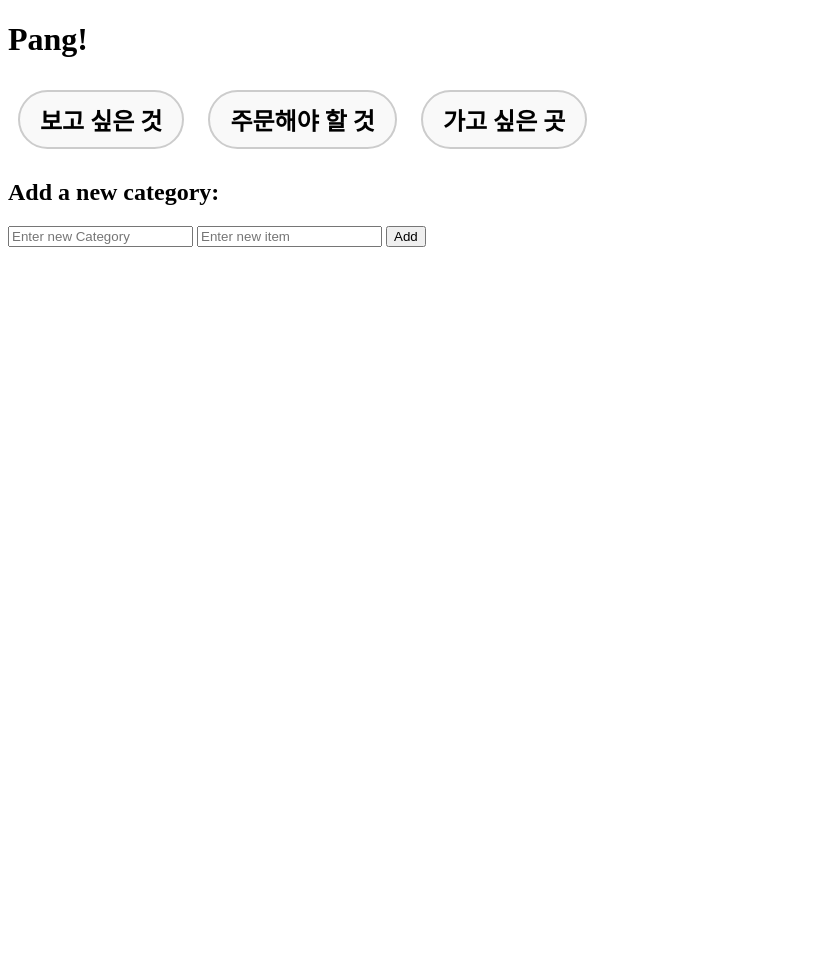
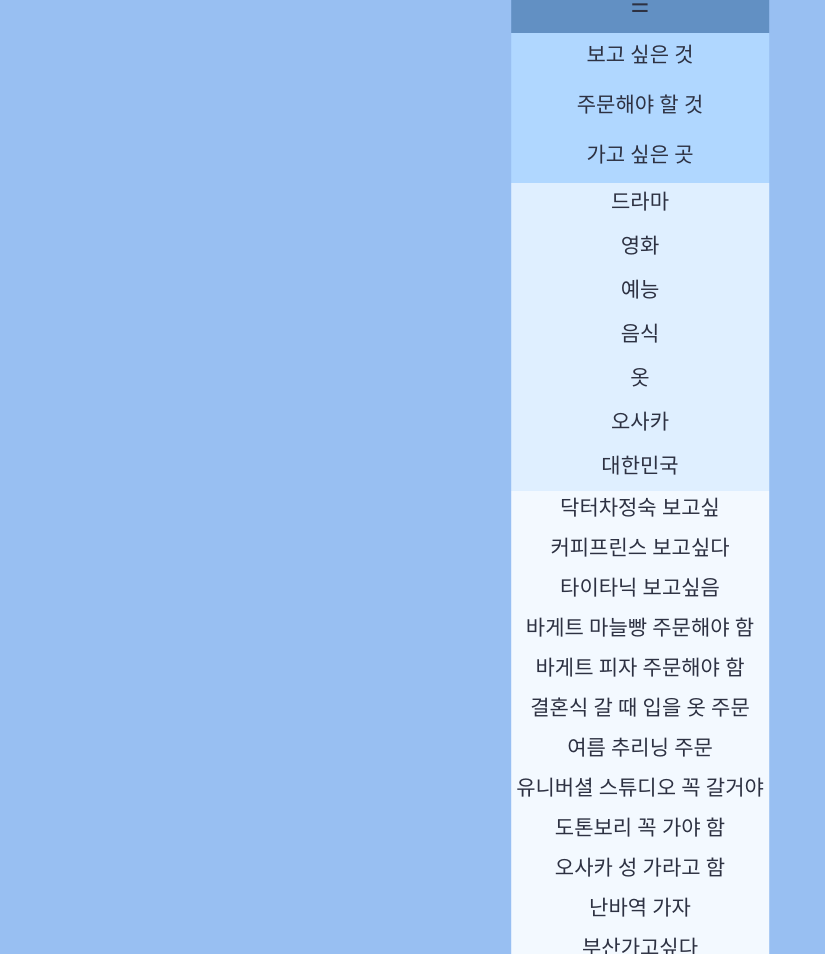
Before and after one commit to Mingguriguri/pang, a Django app: page /pang/show/ in a window 1280 px wide. Shown: the whole page, without its empty margins (0-825 px from the left). Run offline with Django 4.2, Linux system fonts and the light colour scheme; data comes from the database, SQL or seed files in the repository; both versions use the stored data as it was after the commit.

Commit message:
reset database, data & redesign html

```diff
--- a/capstone/capstone/settings.py
+++ b/capstone/capstone/settings.py
@@ -121,6 +121,9 @@
 
 STATIC_URL = "static/"
 
+STATICFILES_DIRS = (
+    os.path.join(BASE_DIR, 'static'),
+)
 # Default primary key field type
 # https://docs.djangoproject.com/en/4.2/ref/settings/#default-auto-field
 
--- a/capstone/pang/apps.py
+++ b/capstone/pang/apps.py
@@ -4,6 +4,3 @@
 class PangConfig(AppConfig):
     default_auto_field = "django.db.models.BigAutoField"
     name = "pang"
-
-    def ready(self):
-        import pang.signals  # signals module을 import 합니다.
--- a/capstone/pang/models.py
+++ b/capstone/pang/models.py
@@ -2,11 +2,13 @@
 
 class Category(models.Model):
     name = models.CharField(max_length=200, unique=True)
-
+    def __str__(self):
+        return self.name
 class SmallCategory(models.Model):
     parent_category = models.ForeignKey(Category, related_name='small', on_delete=models.CASCADE, null=True)
     name = models.CharField(default="", max_length=200)
-
+    def __str__(self):
+        return f"{self.parent_category.name} - {self.name}"
 class Item(models.Model):
     big_category = models.ForeignKey(Category, related_name='items', on_delete=models.CASCADE, null=True)
     small_category = models.ForeignKey(SmallCategory, related_name='items', on_delete=models.CASCADE, null=True)
--- /dev/null
+++ b/capstone/pang/static/pang/pang.css
@@ -0,0 +1,122 @@
+html, body {
+    margin: 0;
+    padding: 0;
+    background-color: #98bff2;
+    font-family: Garamond;
+  }
+.container {
+text-align: center;
+line-height: 48px;
+position: absolute;
+z-index: 3;
+left: 50%;
+top: 50%;
+transform: translateX(-50%) translateY(-50%);
+}
+.elem {
+    text-align: center;
+    line-height: 30px;
+    font-size: 21px;
+    /*position: absolute; */
+    z-index: 3;
+    padding: 10px 15px;
+    transition: background-color 0.2s;
+  }
+.level0 {
+background-color: #6290c3;
+color: #2d3142;
+font-style: bold;
+transition: all 0.5s;
+}
+.level0:hover {
+background-color: #4e739c;
+border-radius: 10px;
+transition: all 0.2s;
+cursor: pointer;
+}
+.level1 {
+    background-color: #b0d7ff;
+    color: #2d3142;
+    transition: all 0.5s;
+    padding: 10px 18px;
+    transition: all 0.2s;
+    /*color: white;
+    background: rgba(0,0,0,0);*/
+}
+.level1:hover {
+    transition: background-color 0.2s, border-radius 0.2s;
+    background-color: #7b96b2;
+    border-radius: 10px;
+    cursor: pointer;
+}
+
+.line {
+    transform-origin: 0 0;
+    position: absolute;
+    border: #adacb5 1px solid;
+    height: 0px;
+    transition: all 0.5s;
+    z-index: 1;
+  }
+
+  .hiddenLevel1 {
+    z-index: 1;
+    top: 50% !important;
+    left: 50% !important;
+    opacity: 0;
+    transform: translateX(-50%) translateY(-50%) rotate(180deg);
+    transition: all 0.5s;
+  }
+  .hiddenLevel1:hover {
+    cursor: auto;
+  }
+  .hiddenLine {
+    /* !important because width was originally set by js */
+    width: 0 !important;
+    border: 0 rgba(0, 0, 0, 0) solid;
+    transition: all 0.4s;
+  }
+
+  .level2 {
+    z-index: 1;
+    white-space: nowrap;
+    color: #2d3142;
+    padding: 7px 8px;
+    background-color: #dfefff;
+    transition: all 0.5s;
+  }
+  .level2:hover {
+    background-color: #80bfff;
+    border-radius: 10px;
+    cursor: pointer;
+    transition: all 0.2s;
+  }
+  .hiddenLevel2 {
+    opacity: 0;
+    transform: rotate(180deg);
+  }
+  .hiddenLevel2:hover {
+    cursor: default;
+  }
+
+  .level3 {
+    z-index: 1;
+    white-space: nowrap;
+    color: #2d3142;
+    padding: 5px 5px;
+    background-color: #f3f9ff;
+    transition: all 0.5s;
+  }
+  .level3:hover {
+    background-color: #c4e0fc;
+    border-radius: 10px;
+    cursor: pointer;
+    transition: all 0.2s;
+  }
+  .hiddenLevel3 {
+    opacity: 0;
+    transform: rotate(180deg);
+  }
+  .hiddenLevel3:hover {
+    cursor: default;
+  }
--- /dev/null
+++ b/capstone/pang/static/pang/pang.js
@@ -0,0 +1,181 @@
+RADIUS_L1 = 150;
+RADIUS_L2 = 130;
+alert("Hi")
+// handle click on center element
+$("#main").click(function() {
+    // collapse all elements attached to a level 1 element
+    for (var i = 0; i < $(".level1").length; i++) {
+        toggle("#elem" + i);
+        for (var small = 0; small < $(".child").length; small++){
+            // only if a child is visible, do a toggle = only collapse
+            if (!$("#elem" + i + "child" + small).hasClass("hiddenLevel2"))
+                toggle("#elem" + i + "child" + small);
+
+            // also collapse all elements attached to a level 2 element
+            for (var sub = 0; sub < $(".subchild").length; sub++) {
+                // only if a subchild is visible, do a toggle = only collapse
+                if (!$("#elem" + i + "child" + small + "subchild" + sub).hasClass("hiddenLevel3"))
+                    toggle("#elem" + i + "child" + small + "subchild" + sub);
+            }
+        }
+    }
+
+    // collapse or expand all elements attached to the main element
+    toggle("#main");
+  });
+
+initialize();
+
+function initialize() {
+  // resize the container to fit the main elements width
+  $(".container").css("width", $("#main").outerWidth() + "px");
+  $(".container").css("height", $("#main").outerHeight() + "px");
+
+  // loop through all level 1 elements
+  for (var i = 0; i < $(".level1").length; i++)
+  {
+      // add click-event to each element
+      $("#elem" + i).click(function(e) {
+        // check if the element has children
+        if ( hasLevel2Children($(this).attr('id').match(/\d+/)[0]) === true ) {
+          // if it does: first collapse all other elements
+          for (var i = 0; i < $(".level1").length; i++) {
+            // if a child is visible, then toggle -> collapse
+            for (var small = 0; small < $(".child").length; small++){
+                if (!$("#elem" + i + "child" + small).hasClass("hiddenLevel2")) {
+                    // do nothing for this current element
+                    if ("elem" + i !== $(this).attr('id'))
+                        toggle("elem" + i + "child" + small);
+                  }
+            }
+
+          }
+          // then toggle this element
+          toggle($(this).attr('id'));
+        } else {
+          // if it does not have children
+          alert($(this).html());
+        }
+      });
+      // put level 1 elements into a circular position relative to the main element
+      centerx = $("#main").outerWidth() / 2;
+      centery = $("#main").outerHeight() / 2;
+      $("#elem" + i).css("left", centerx - RADIUS_L1 * Math.cos((i / $(".level1").length) * 2 * Math.PI + Math.PI / 2) - $("#elem" + i).outerWidth() / 2 + "px");
+      $("#elem" + i).css("top", centery - RADIUS_L1 * Math.sin((i / $(".level1").length) * 2 * Math.PI + Math.PI / 2) - $("#elem" + i).outerHeight() / 2 + "px");
+
+      angle = createLineFromTo("#main", "#elem" + i, "#line" + i);
+      if ( hasLevel2Children(i))
+      {
+        // prepare level 2 items, position them as if they were expanded
+        // so that the lines can be drawn, right after this, they will get collapsed
+        redrawLevel2(i, angle, true);
+        // level 2 items are initially not hidden, so toggle will collapse those elements
+        toggle("elem" + i);
+      }
+  }
+}
+  function createLineFromTo(fromElem, toElem, lineId) {
+    fromTop = $(fromElem).offset().top + $(fromElem).outerHeight() / 2;
+    fromLeft = $(fromElem).offset().left + $(fromElem).outerWidth() / 2;
+    toTop = $(toElem).offset().top + $(toElem).outerHeight() / 2;
+    toLeft = $(toElem).offset().left + $(toElem).outerWidth() / 2;
+    theta = Math.PI - Math.atan2(toTop - fromTop, fromLeft - toLeft);
+    //alert(theta / Math.PI * 180);
+
+    if (!$(lineId).length) {
+      $(fromElem).after("<div class='line lineFrom_" + $(fromElem).attr('id') + "' id='" + lineId.substring(1) + "'></div>");
+    }
+    $(lineId).css("width", Math.sqrt(Math.pow((fromTop - toTop), 2) + Math.pow((fromLeft - toLeft), 2)) + "px");
+
+    $(lineId).css("left", (fromLeft - $("#main").offset().left) + "px");
+    $(lineId).css("top", (fromTop - $("#main").offset().top) + "px");
+    $(lineId).css("transform", "rotate(" + theta + "rad)");
+
+
+    return theta;
+  }
+
+  function toggle(to) {
+    if (to === "#main") {
+      // toggle first level
+      $(".level1").toggleClass("hiddenLevel1");
+      $(".lineFrom_main").toggleClass("hiddenLine");
+    } else {
+      // toggle second level
+      $(".lineFrom_" + to).toggleClass("hiddenLine");
+
+      var i = $("#" + to).attr('id').match(/\d+/)[0];
+      if ($(".elem" + i + "child").hasClass("hiddenLevel2")) {
+        // now expand layer 1 element
+
+        $(".elem" + i + "child").removeClass("hiddenLevel2");
+
+        fromTop = $("#main").offset().top + $("#main").outerHeight() / 2;
+        fromLeft = $("#main").offset().left + $("#main").outerWidth() / 2;
+        toTop = $("#elem" + i).offset().top + $("#elem" + i).outerHeight() / 2;
+        toLeft = $("#elem" + i).offset().left + $("#elem" + i).outerWidth() / 2;
+        angle = Math.PI - Math.atan2(toTop - fromTop, fromLeft - toLeft);
+        redrawLevel2(i, angle, false);
+
+
+      } else {
+        // now collapse layer 1 element
+        for (var j = 0; j < $(".elem" + i + "child").length; j++) {
+          xPos = parseFloat($("#elem" + i).css("left").slice(0, -2)) + $("#elem" + i).outerWidth() / 2;
+          yPos = parseFloat($("#elem" + i).css("top").slice(0, -2)) + $("#elem" + i).outerHeight() / 2;
+          //set the right position
+          xPos -= $("#elem" + i + "child" + j).outerWidth() / 2;
+          yPos -= $("#elem" + i + "child" + j).outerHeight() / 2;
+
+          $(".elem" + i + "child").css("left", xPos + "px");
+          $(".elem" + i + "child").css("top", yPos + "px");
+        }
+        $(".elem" + i + "child").addClass("hiddenLevel2");
+      }
+    }
+  }
+
+  function hasLevel2Children(elemId) {
+    if ($(".level2").length === 0) return false;
+    for (var i = 0; i < $(".level2").length; i++) {
+      if ($(".level2").eq(i).hasClass("elem" + elemId + "child"))
+        return true;
+    }
+    return false;
+  }
+function redrawLevel2(i, angle, preparation) {
+    var j = 0;
+    angle = deg(angle);
+        do {
+          //put sub entry on same position as its parent
+          xPos = parseFloat($("#elem" + i).css("left").slice(0, -2)) + $("#elem" + i).outerWidth() / 2;
+          yPos = parseFloat($("#elem" + i).css("top").slice(0, -2)) + $("#elem" + i).outerHeight() / 2;
+          amount = $(".elem" + i + "child").length;
+          distance = 46 - amount * 3;
+          xPos += Math.cos(rad(angle) + rad((amount - 1) * -distance / 2 + j * distance)) * RADIUS_L2;
+          yPos += Math.sin(rad(angle) + rad((amount - 1) * -distance / 2 + j * distance)) * RADIUS_L2;
+
+          //set the right position
+          xPos -= $("#elem" + i + "child" + j).outerWidth() / 2;
+          yPos -= $("#elem" + i + "child" + j).outerHeight() / 2;
+          $("#elem" + i + "child" + j).css("left", xPos + "px");
+          $("#elem" + i + "child" + j).css("top", yPos + "px");
+
+          if (preparation) {
+            $("#elem" + i + "child" + j).click(function() {
+              // no click for hidden elements!
+              if (!$(this).hasClass("hiddenLevel2"))
+                alert($(this).html());
+            });
+            createLineFromTo("#elem" + i, "#elem" + i + "child" + j, "#line" + i + "child" + j);
+          }
+
+        j++;
+        } while ($("#elem" + i + "child" + j).length !== 0);
+  }
+function rad(degrees) {
+  return degrees * Math.PI / 180;
+};
+function deg(radians) {
+  return radians * 180 / Math.PI;
+};
--- a/capstone/pang/templates/pang/category.html
+++ b/capstone/pang/templates/pang/category.html
@@ -4,20 +4,20 @@
     <h1> Pang! </h1>
 
     {% for category in categories %}
-        <!--<a href="pang/detail/"><h2>{{ category.name }}</h2></a>-->
         <h2 class="data-category-id">
             <a href="{% url 'detail' category.id %}" class="category-link">{{ category.name }}</a>
+            {% for small_category in category.smallcategory_set.all %}
+                <div class="small-category">
+                    <a href="{% url 'small_category_detail' small_category.id %}" class="small-category-link">{{ small_category.name }}</a>
+                    {% for item in small_category.item_set.all %}
+                        <div class="item">
+                            <a href="{% url 'item_detail' item.id %}" class="item-link">{{ item.contents }}</a>
+                        </div>
+                    {% endfor %}
+                </div>
+            {% endfor %}
         </h2>
     {% endfor %}
-
-    <h2>Add a new category: </h2>
-    <form method="POST" action="{% url 'add_category' %}">
-        {% csrf_token %}
-        <input type="text" name="category_name" placeholder="Enter new Category" required>
-        <input type="text" name="item_name" placeholder="Enter new item">  <!-- Item field is not required -->
-        <input type="submit" value="Add">
-    </form>
-
 
     <style>
         .data-category-id{
@@ -29,11 +29,26 @@
             background-color: #f9f9f9;
         }
 
-        .category-link {
+        .small-category {
+            margin: 10px;
+            padding: 5px;
+            border: 2px solid #ccc;
+            border-radius: 50px;
+            background-color: #f0f0f0;
+        }
+
+        .item {
+            margin: 5px;
+            padding: 5px;
+            border: 1px solid #ccc;
+            border-radius: 50px;
+            background-color: #e0e0e0;
+        }
+
+        .category-link, .small-category-link, .item-link {
             color: inherit;  /* 글자색을 상속 받습니다. */
             text-decoration: none;  /* 밑줄을 제거합니다. */
         }
-
     </style>
 
 </body>
--- a/capstone/pang/templates/pang/detail.html
+++ b/capstone/pang/templates/pang/detail.html
@@ -77,7 +77,9 @@
         }
 
     </style>
+
     <script>
+        /*
         document.querySelectorAll('.item-container').forEach(function(container) {
             container.addEventListener('dblclick', function(event) {
                 event.preventDefault(); // 기본 폼 제출 동작을 중지합니다.
@@ -100,8 +102,7 @@
                     });
                 }
             });
-        });
+        });*/
     </script>
-
 </body>
 </html>
--- /dev/null
+++ b/capstone/pang/templates/pang/pang.html
@@ -0,0 +1,43 @@
+{% load static %}
+
+<html>
+<head>
+    <link href="../../static/pang/pang.css" rel="stylesheet">
+</head>
+<body>
+
+    <div class="container">
+        <div id="main" class="level0 elem">
+          ☰
+        </div>
+        <!--Level 1-->
+        {% for category in categories %}
+            <div id="elem{{ category.id }}" class="level1 elem">
+            {{ category.name }}
+            </div>
+        {% endfor %}
+
+        <!--Level 2-->
+        {% for category in categories %}
+            {% for small_category in category.small.all %}
+                <div id="elem{{ category.id }}child{{ small_category.id }}" class="elem elem{{small_category.id}}child level2">
+                {{ small_category.name }}
+                </div>
+            {% endfor %}
+        {% endfor %}
+
+        <!-- Level 3 -->
+        {% for category in categories %}
+            {% for small_category in category.small.all %}
+                {% for item in small_category.items.all %}
+                    <div id="elem{{ category.id }}child{{ small_category.id }}subchild{{ item.id }}" class="elem elem{{ category.id }}child{{ small_category.id }}subchild{{ item.id }} level3">
+                    {{ item.contents }}
+                    </div>
+                {% endfor %}
+            {% endfor %}
+        {% endfor %}
+
+      </div>
+      <script src="../../static/pang/pang.js"></script>
+</body>
+</html>
--- a/capstone/pang/urls.py
+++ b/capstone/pang/urls.py
@@ -3,10 +3,10 @@
 
 urlpatterns = [
     path("", views.index, name="index"),
-    path("show/", views.show_items, name="show_items"),
-    path("show/<int:category_id>", views.detail, name="detail"),
-    path("add_category/", views.add_category, name="add_category"),
-    path("add_item/<int:category_id>", views.add_item, name="add_item"),
-    path('delete_item/<int:item_id>/', views.delete_item, name='delete_item'),
+    path("show/", views.show, name="show"),
+    #path("show/<int:category_id>", views.detail, name="detail"),
+    #path("add_category/", views.add_category, name="add_category"),
+    #path("add_item/<int:category_id>", views.add_item, name="add_item"),
+    #path('delete_item/<int:item_id>/', views.delete_item, name='delete_item'),
 
 ]
--- a/capstone/pang/views.py
+++ b/capstone/pang/views.py
@@ -1,24 +1,22 @@
 from django.http import HttpResponse
 from django.shortcuts import render
-from .models import Category, Item
+from .models import Category, SmallCategory, Item
 # input
-from django.views.decorators.http import require_POST
-from django.shortcuts import get_object_or_404, redirect
+#from django.views.decorators.http import require_POST
+#from django.shortcuts import get_object_or_404, redirect
 # delete
-from django.db.models.signals import post_delete
-from django.dispatch import receiver
+#from django.dispatch import receiver
 
 def index(request):
     return HttpResponse("Hello, world. You're at the pang index.")
 
-
-def show_items(request):
+def show(request):
     categories = Category.objects.all()
     context = {
         "categories" : categories,
     }
 
-    return render(request, 'pang/category.html', context)
+    return render(request, 'pang/pang.html', context)
 
 def detail(request, category_id):
     categories = Category.objects.get(id=category_id)
@@ -29,52 +27,3 @@
     }
 
     return render(request, 'pang/detail.html', context)
-
-
-@require_POST
-def add_category(request):
-    category_name = request.POST['category_name']
-    item_name = request.POST.get('item_name')  # Add this line
-
-    # 만약 같은 카테고리라면, 이미 있는 카테고리를 가져온다. 없다면 새로 만든다.
-    category, created = Category.objects.get_or_create(name=category_name)
-
-    if item_name:  # Add these lines
-        Item.objects.create(contents=item_name, category=category)
-
-    return redirect('show_items')
-
-@require_POST
-def add_item(request, category_id):
-    category = get_object_or_404(Category, id=category_id)
-   # item_name = request.POST['item_name'] Error
-   #대부분 메서드를 사전(Dictionary) 또는 리스트(List)처럼 접근하려고 할 때 발생합니다.
-    item_name = request.POST.get('item_name')
-
-    if item_name:  # Check if item_name is not None
-        Item.objects.create(contents=item_name, category=category)
-
-    return redirect('show_items', category_id=category_id)
-
-@require_POST
-def delete_item(request, item_id):
-    # item_id로 Item을 찾고 삭제합니다.
-    '''
-    Item.objects.get(id=item_id).delete()
-    return redirect('show_items')  # 변경: 메인 페이지로 이동
-    '''
-    item = get_object_or_404(Item, id=item_id)
-    category = item.category
-    item.delete()
-
-    return redirect('show_items')  # 변경: 메인 페이지로 이동
-
-# item이 모두 삭제된다면, Category도 삭제
-@receiver(post_delete, sender=Item)
-def delete_category_if_empty(sender, instance, **kwargs):
-    if not instance.category.items.exists():
-        category = instance.category
-        instance.category = None
-        instance.save()
-        category.refresh_from_db()  # primary key 값을 업데이트합니다.
-        category.delete()
```
Also changed, not shown: capstone/pang/admin.py (+21 -5 lines), capstone/pang/signals.py (deleted, +0 -15 lines), capstone/db.sqlite3, capstone/pang/migrations/0001_initial.py, capstone/pang/migrations/0002_remove_item_name_item_contents.py (deleted), capstone/pang/migrations/0003_alter_item_category.py (deleted), capstone/pang/migrations/0004_rename_category_item_big_category_smallcategory_and_more.py (deleted).
